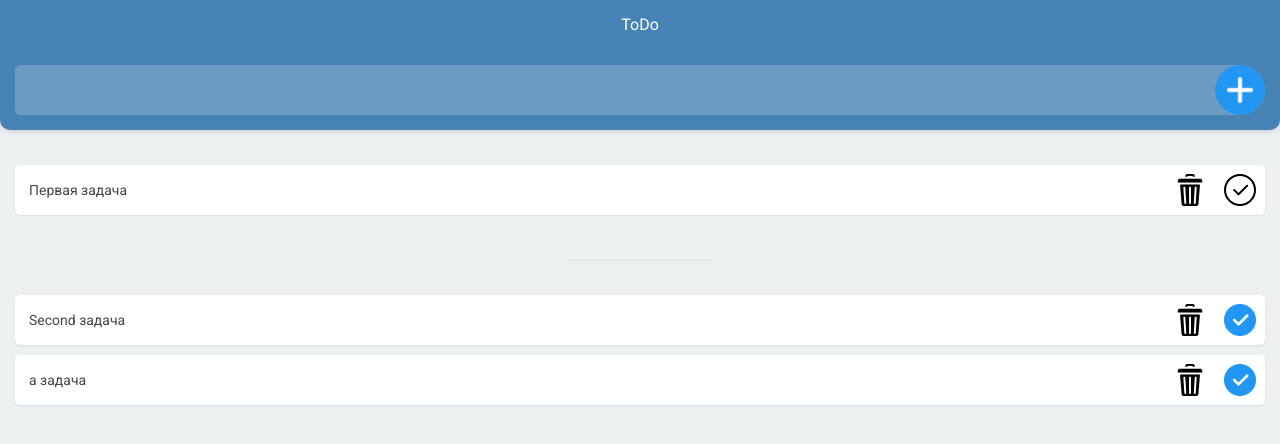
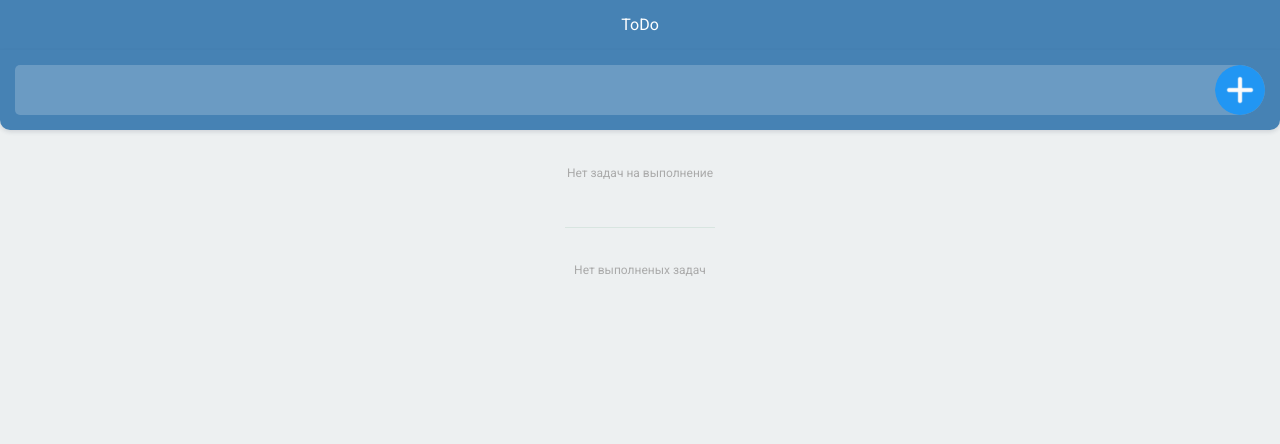
Before and after one commit to GerasimovichSergey/todo-react-ts, a React (Create React App) app: page / in a window 1280 px wide. Shown: the top 444 px of the page. Built offline with nearby package versions, Linux system fonts and the light colour scheme.

Commit message:
add delete and update functionality

```diff
--- a/src/components/Form/Form.tsx
+++ b/src/components/Form/Form.tsx
@@ -1,12 +1,24 @@
 import styles from './Form.module.scss';
+import { useState } from 'react';
 
 
-export const Form = () => {
+export const Form = (props: { createNewTodo: Function }) => {
+    const [taskText, setTaskText] = useState<string>('');
+
+    const formSubmit = () => {
+        if (taskText) {
+            props.createNewTodo(taskText);
+            setTaskText('');
+        }
+    };
+
     return (
         <div className={styles.wrapper}>
-            <form action="#">
+            <form action="#" onSubmit={formSubmit}>
                 <label>
-                    <input className={styles.input} type="text" />
+                    <input value={taskText} className={styles.input} type="text"
+                           onChange={(event) => setTaskText((event.target.value))}
+                    />
                     <button className={styles.button}></button>
                 </label>
             </form>
--- a/src/components/ToDoList/ToDoList.tsx
+++ b/src/components/ToDoList/ToDoList.tsx
@@ -1,9 +1,9 @@
-import { ToDoListItem } from "./ToDoListItem/ToDoListItem";
+import { ToDoListItem } from './ToDoListItem/ToDoListItem';
 import './ToDoList.scss';
-import { ToDo } from "../../models/todo-item";
+import { ToDo } from '../../models/todo-item';
 
 
-export const ToDoList = (props: { todos: ToDo[] }) => {
+export const ToDoList = (props: { todos: ToDo[], updateTodo: Function, deleteTodo: Function }) => {
     const unCheckedList = () => {
         return props.todos
             .filter((item) => {
@@ -11,7 +11,10 @@ export const ToDoList = (props: { todos: ToDo[] }) => {
             })
             .map((item, index) => {
                 return (
-                    <ToDoListItem toDoItem={item} key={index} />
+                    <ToDoListItem toDoItem={item} key={index}
+                                  updateTodo={props.updateTodo}
+                                  deleteTodo={props.deleteTodo}
+                    />
                 );
             });
     };
@@ -23,7 +26,10 @@ export const ToDoList = (props: { todos: ToDo[] }) => {
             })
             .map((item, index) => {
                 return (
-                    <ToDoListItem toDoItem={item} key={index} />
+                    <ToDoListItem toDoItem={item} key={index}
+                                  updateTodo={props.updateTodo}
+                                  deleteTodo={props.deleteTodo}
+                    />
                 );
             });
     };
--- a/src/components/ToDoList/ToDoListItem/ToDoListItem.tsx
+++ b/src/components/ToDoList/ToDoListItem/ToDoListItem.tsx
@@ -1,14 +1,16 @@
 import './ToDoListItem.scss';
-import { ToDo } from "../../../models/todo-item";
+import { ToDo } from '../../../models/todo-item';
 
 
-export const ToDoListItem = (props: { toDoItem: ToDo }) => {
+export const ToDoListItem = (props: { toDoItem: ToDo, updateTodo: Function, deleteTodo: Function }) => {
     return (
         <li className="todo-list-item__wrapper">
             <span>{props.toDoItem.text}</span>
             <div className="todo-list-item__buttons">
-                <button className="btn-trash"></button>
-                <button className={props.toDoItem.isDone ? "btn-check" : "btn-uncheck"}></button>
+                <button className="btn-trash" onClick={() => props.deleteTodo(props.toDoItem)}></button>
+                <button className={props.toDoItem.isDone ? 'btn-check' : 'btn-uncheck'}
+                        onClick={() => props.updateTodo(props.toDoItem)}>
+                </button>
             </div>
         </li>
     );
--- a/src/pages/ToDoListPage.tsx
+++ b/src/pages/ToDoListPage.tsx
@@ -1,33 +1,48 @@
-import { Header } from "../components/Header/Header";
-import { Form } from "../components/Form/Form";
-import { ToDoList } from "../components/ToDoList/ToDoList";
-import { ToDo } from "../models/todo-item";
+import { Header } from '../components/Header/Header';
+import { Form } from '../components/Form/Form';
+import { ToDoList } from '../components/ToDoList/ToDoList';
+import { useState } from 'react';
+import { ToDo } from '../models/todo-item';
 
 
 export const ToDoListPage = () => {
-    const todos: ToDo[] = [
-        {
-            id: 0,
-            text: 'Первая задача',
+    const [todos, setTodos] = useState<ToDo[]>([]);
+
+    const createNewTodo = (text: string) => {
+        const newTodo: ToDo = {
+            id: todos.length,
+            text: text,
             isDone: false,
-        },
-        {
-            id: 1,
-            text: 'Second задача',
-            isDone: true,
-        },
-        {
-            id: 2,
-            text: 'a задача',
-            isDone: true,
-        },
-    ];
+        };
+
+        setTodos([...todos, newTodo]);
+    };
+
+    const updateTodo = (todoItem: ToDo) => {
+        const newTodos = todos.map((todo) => {
+            if (todo.id === todoItem.id) {
+                todo.isDone = !todo.isDone;
+            }
+
+            return todo;
+        });
+
+        setTodos(newTodos);
+    };
+
+    const deleteTodo = (todoItem: ToDo) => {
+        const newTodos = todos.filter((todo) => {
+            return todo.id !== todoItem.id;
+        });
+
+        setTodos(newTodos);
+    };
 
     return (
         <>
             <Header />
-            <Form />
-            <ToDoList todos={todos} />
+            <Form createNewTodo={createNewTodo} />
+            <ToDoList todos={todos} updateTodo={updateTodo} deleteTodo={deleteTodo} />
         </>
     );
 };
```
